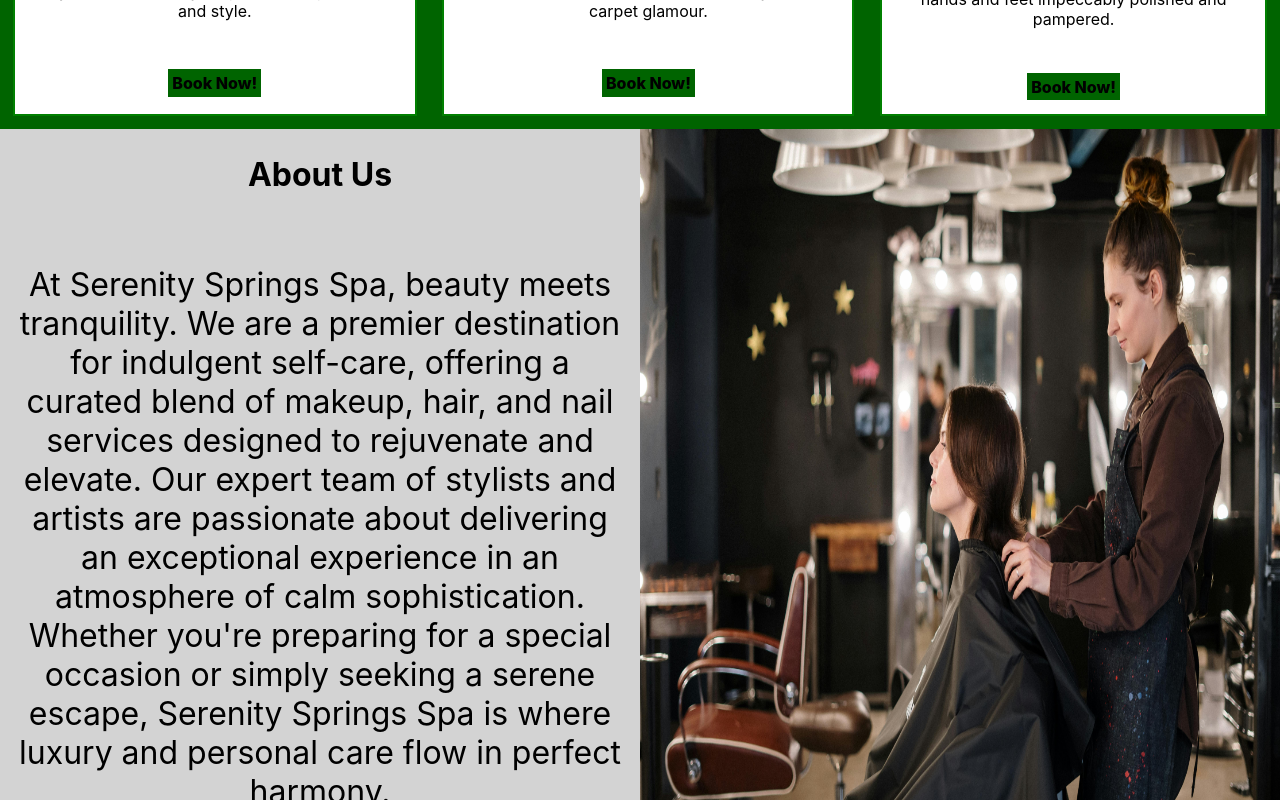
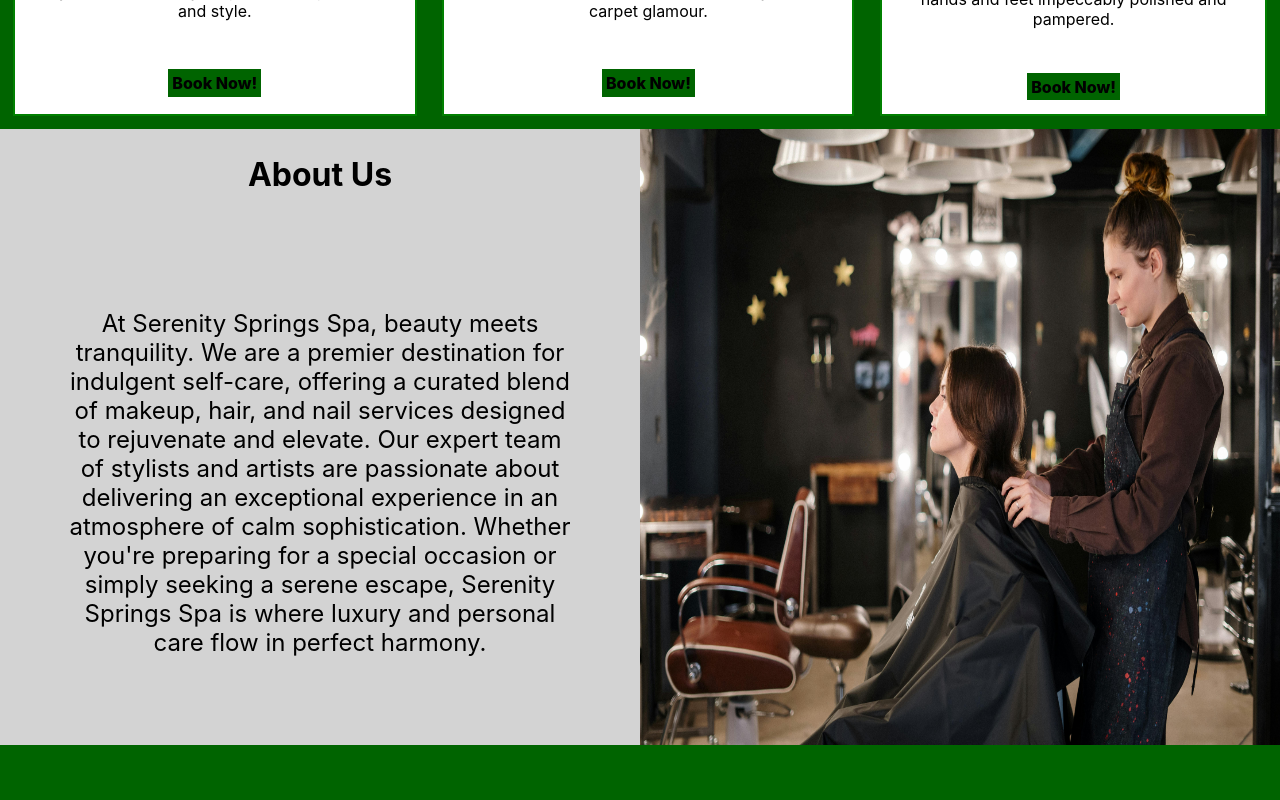
Before and after one commit to codiemaureen/SerenitySpringsSpa, a React (Create React App) app: page / in a window 1280 px wide. Shown: the part 1300-2100 px from the top of the page. Built offline with nearby package versions, Linux system fonts and the light colour scheme; a web font is replaced by a local one.

Commit message:
Style: fixing image ratio

```diff
--- a/src/style/aboutUs.css
+++ b/src/style/aboutUs.css
@@ -11,8 +11,7 @@
 
 .about-desc{
   display: flex;
-  max-width: 100%;
-  font-size: 2rem;
+  font-size: 1.5rem;
 }
 
 .blurb-container{
@@ -21,11 +20,12 @@
 }
 
 .blurb{
-  padding: 2%;
+  padding: 10%;
 }
 
 .about-img {
-  width: 50%;
+  width: 50vw;
+  aspect-ratio: 16/9;
 }
 
 @media screen and (max-width: 900px) {
```
